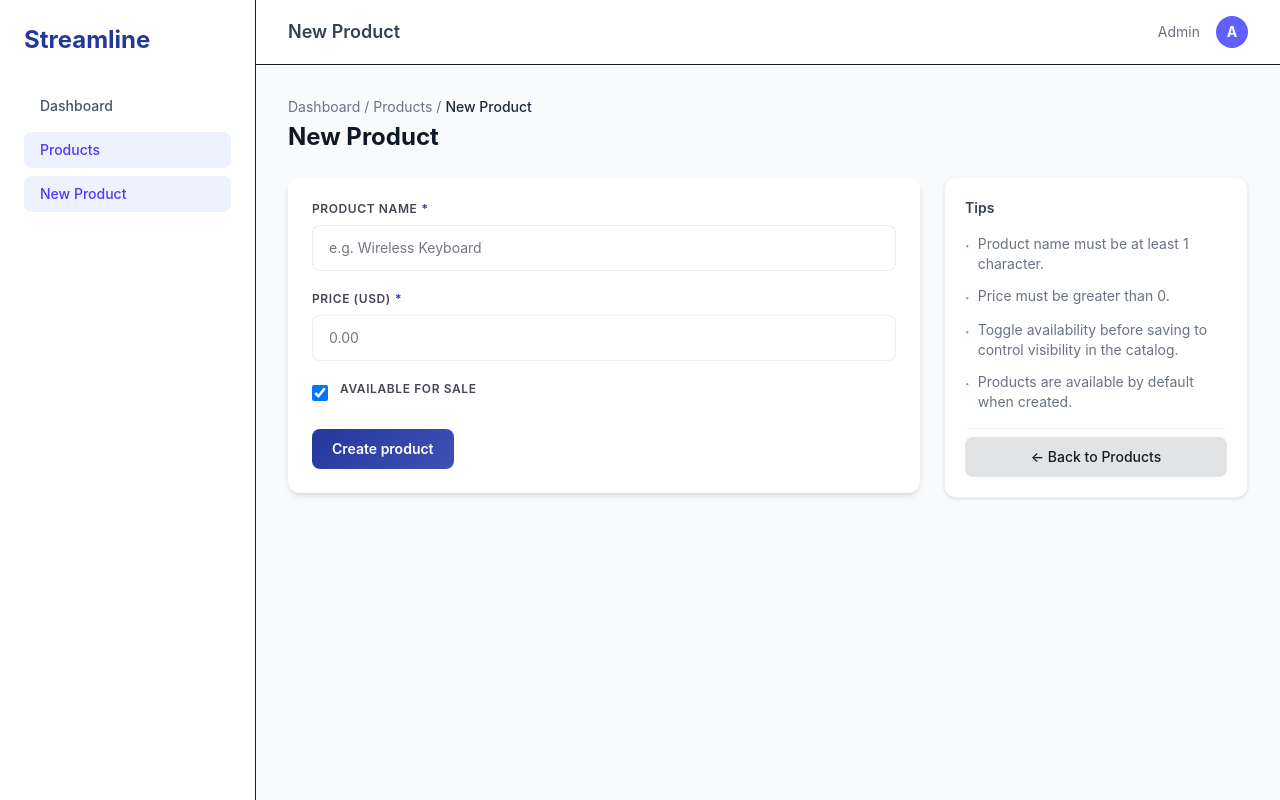
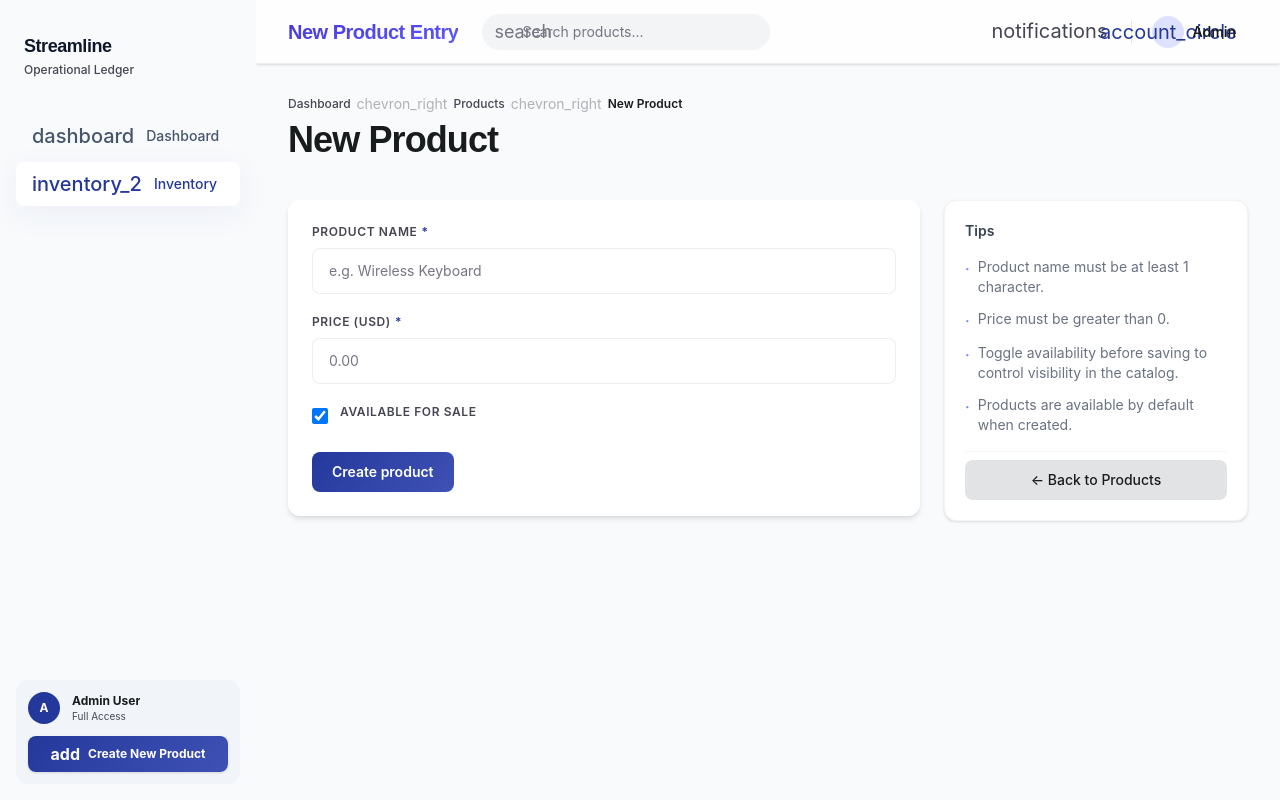
Before and after one commit to DAlejandroCl/streamline-inventory, a React (Vite) app in the folder frontend/: page /products/new in a window 1280 px wide. Built offline with nearby package versions, Linux system fonts and the light colour scheme; no server answers.

Commit message:
refactor: Sidebar with gradient CTA + translate hover, Navbar glassmorphism with search

```diff
--- a/frontend/src/components/layout/Navbar.tsx
+++ b/frontend/src/components/layout/Navbar.tsx
@@ -1,9 +1,9 @@
 import { useLocation } from "react-router-dom";
 
 const PAGE_TITLES: Record<string, string> = {
-  "/": "Dashboard",
-  "/products": "Products",
-  "/products/new": "New Product",
+  "/":              "Dashboard Overview",
+  "/products":      "Inventory Ledger",
+  "/products/new":  "New Product Entry",
 };
 
 function getTitle(pathname: string): string {
@@ -16,16 +16,40 @@ export default function Navbar() {
   const { pathname } = useLocation();
 
   return (
-    <header className="bg-white border-b px-8 py-4 flex justify-between items-center">
-      <h2 className="text-lg font-semibold text-gray-700">
-        {getTitle(pathname)}
-      </h2>
+    <header className="w-full sticky top-0 z-40 glass-nav border-b border-[var(--color-outline-variant)]/30 shadow-sm flex items-center justify-between px-8 h-16">
+      {/* LEFT — brand + search */}
+      <div className="flex items-center gap-6">
+        <span className="text-xl font-extrabold bg-gradient-to-br from-indigo-700 to-indigo-500 bg-clip-text text-transparent font-headline tracking-tight hidden lg:block">
+          {getTitle(pathname)}
+        </span>
+        <div className="relative group">
+          <span className="material-symbols-outlined absolute left-3 top-1/2 -translate-y-1/2 text-[var(--color-outline)] text-lg pointer-events-none">
+            search
+          </span>
+          <input
+            type="text"
+            placeholder="Search products..."
+            className="pl-10 pr-4 py-2 bg-[var(--color-surface-container-low)] border-none rounded-full text-sm focus:outline-none focus:ring-2 focus:ring-[var(--color-primary)]/20 w-72 transition-all placeholder:text-[var(--color-outline)]"
+          />
+        </div>
+      </div>
 
-      <div className="flex items-center gap-4">
-        <span className="text-sm text-gray-500">Admin</span>
-        <div className="w-8 h-8 rounded-full bg-indigo-500 text-white flex items-center justify-center text-sm font-bold">
-          A
-        </div>
+      {/* RIGHT — actions + user */}
+      <div className="flex items-center gap-2">
+        <button className="p-2 text-[var(--color-on-surface-variant)] hover:text-[var(--color-primary)] hover:bg-[var(--color-surface-container-low)] rounded-full transition-all active:scale-95">
+          <span className="material-symbols-outlined text-xl leading-none">notifications</span>
+        </button>
+
+        <div className="w-px h-6 bg-[var(--color-outline-variant)]/40 mx-2" />
+
+        <button className="flex items-center gap-2 p-1 pr-3 rounded-full hover:bg-[var(--color-surface-container-low)] transition-all active:scale-95">
+          <div className="w-8 h-8 rounded-full bg-[var(--color-primary-fixed)] flex items-center justify-center">
+            <span className="material-symbols-outlined text-[var(--color-primary)] text-xl leading-none" style={{ fontVariationSettings: "'FILL' 1" }}>
+              account_circle
+            </span>
+          </div>
+          <span className="text-sm font-semibold text-[var(--color-on-surface)]">Admin</span>
+        </button>
       </div>
     </header>
   );
--- a/frontend/src/components/layout/PageHeader.tsx
+++ b/frontend/src/components/layout/PageHeader.tsx
@@ -1,41 +1,49 @@
 import { Link } from "react-router-dom";
 
-type Breadcrumb = {
-  label: string;
-  to: string;
-};
+type Breadcrumb = { label: string; to: string };
 
 type Props = {
   title: string;
+  description?: string;
   breadcrumbs?: Breadcrumb[];
   action?: React.ReactNode;
 };
 
-export default function PageHeader({ title, breadcrumbs, action }: Props) {
+export default function PageHeader({ title, description, breadcrumbs, action }: Props) {
   return (
-    <div className="flex items-start justify-between mb-6">
+    <div className="flex flex-col md:flex-row md:items-end justify-between gap-4 mb-10">
       <div>
         {breadcrumbs && breadcrumbs.length > 0 && (
-          <nav aria-label="Breadcrumb" className="flex items-center gap-1 text-sm text-gray-500 mb-1">
-            {breadcrumbs.map((crumb, index) => (
-              <span key={crumb.to} className="flex items-center gap-1">
-                {index > 0 && <span aria-hidden="true">/</span>}
+          <nav aria-label="Breadcrumb" className="flex items-center gap-1.5 text-xs text-[var(--color-on-surface-variant)] mb-2">
+            {breadcrumbs.map((crumb, i) => (
+              <span key={crumb.to} className="flex items-center gap-1.5">
+                {i > 0 && (
+                  <span className="material-symbols-outlined text-sm leading-none opacity-40">
+                    chevron_right
+                  </span>
+                )}
                 <Link
                   to={crumb.to}
-                  className="hover:text-indigo-600 transition-colors"
+                  className="hover:text-[var(--color-primary)] transition-colors font-medium"
                 >
                   {crumb.label}
                 </Link>
               </span>
             ))}
-            <span aria-hidden="true">/</span>
-            <span className="text-gray-800 font-medium">{title}</span>
+            <span className="material-symbols-outlined text-sm leading-none opacity-40">chevron_right</span>
+            <span className="text-[var(--color-on-surface)] font-semibold">{title}</span>
           </nav>
         )}
-        <h1 className="text-2xl font-bold text-gray-900">{title}</h1>
+        <h1 className="text-4xl font-extrabold text-[var(--color-on-surface)] font-headline tracking-tight">
+          {title}
+        </h1>
+        {description && (
+          <p className="text-[var(--color-on-surface-variant)] mt-1.5 font-medium">
+            {description}
+          </p>
+        )}
       </div>
-
-      {action && <div className="shrink-0">{action}</div>}
+      {action && <div className="flex-shrink-0">{action}</div>}
     </div>
   );
 }
--- a/frontend/src/components/layout/Sidebar.tsx
+++ b/frontend/src/components/layout/Sidebar.tsx
@@ -1,55 +1,81 @@
-import { NavLink } from "react-router-dom";
+import { NavLink, Link } from "react-router-dom";
 
-const linkBase =
-  "block px-4 py-2 rounded-lg transition text-sm font-medium";
+type NavItem = {
+  to: string;
+  label: string;
+  icon: string;
+  end?: boolean;
+};
+
+const NAV_ITEMS: NavItem[] = [
+  { to: "/", label: "Dashboard", icon: "dashboard", end: true },
+  { to: "/products", label: "Inventory", icon: "inventory_2" },
+];
 
 export default function Sidebar() {
   return (
-    <aside className="w-64 bg-white border-r p-6 flex flex-col">
-      <h1 className="text-2xl font-bold mb-8 text-primary">
+    <aside className="h-screen w-64 fixed left-0 top-0 z-50 flex flex-col p-4 gap-1 bg-slate-50 dark:bg-slate-950">
+      {/* BRAND */}
+      <div className="px-2 py-4 mb-4">
+        <h1 className="text-lg font-extrabold text-slate-900 dark:text-white font-headline tracking-tight">
           Streamline
         </h1>
+        <p className="text-xs text-[var(--color-on-surface-variant)] font-medium mt-0.5">
+          Operational Ledger
+        </p>
+      </div>
 
-      <nav className="space-y-2">
+      {/* NAV */}
+      <nav className="flex flex-col gap-1 flex-1">
+        {NAV_ITEMS.map((item) => (
           <NavLink
-          to="/"
+            key={item.to}
+            to={item.to}
+            end={item.end}
             className={({ isActive }) =>
-            `${linkBase} ${
+              [
+                "flex items-center gap-3 px-4 py-3 rounded-lg text-sm font-medium",
+                "transition-all duration-200 hover:translate-x-1",
                 isActive
-                ? "bg-indigo-50 text-indigo-600"
-                : "text-gray-600 hover:bg-gray-100"
-            }`
+                  ? "bg-white dark:bg-slate-900 text-[var(--color-primary)] shadow-ambient"
+                  : "text-slate-600 dark:text-slate-400 hover:bg-slate-200/50 dark:hover:bg-slate-800/50 hover:text-slate-900 dark:hover:text-slate-100",
+              ].join(" ")
             }
           >
-          Dashboard
+            {({ isActive }) => (
+              <>
+                <span
+                  className="material-symbols-outlined text-xl leading-none"
+                  style={isActive ? { fontVariationSettings: "'FILL' 1" } : undefined}
+                >
+                  {item.icon}
+                </span>
+                <span>{item.label}</span>
+              </>
+            )}
           </NavLink>
+        ))}
+      </nav>
 
-        <NavLink
-          to="/products"
-          className={({ isActive }) =>
-            `${linkBase} ${
-              isActive
-                ? "bg-indigo-50 text-indigo-600"
-                : "text-gray-600 hover:bg-gray-100"
-            }`
-          }
+      {/* FOOTER — user + CTA */}
+      <div className="p-3 bg-slate-100 dark:bg-slate-900 rounded-xl space-y-3">
+        <div className="flex items-center gap-3">
+          <div className="w-8 h-8 rounded-full bg-[var(--color-primary)] flex items-center justify-center text-white text-xs font-bold shrink-0">
+            A
+          </div>
+          <div className="min-w-0">
+            <p className="text-xs font-bold text-[var(--color-on-surface)] truncate">Admin User</p>
+            <p className="text-[10px] text-[var(--color-on-surface-variant)]">Full Access</p>
+          </div>
+        </div>
+        <Link
+          to="/products/new"
+          className="flex items-center justify-center gap-2 w-full py-2.5 btn-primary-gradient text-white text-xs font-bold rounded-lg shadow-sm hover:scale-[1.02] active:scale-95 transition-all"
         >
-          Products
-        </NavLink>
-
-        <NavLink
-          to="/products/new"
-          className={({ isActive }) =>
-            `${linkBase} ${
-              isActive
-                ? "bg-indigo-50 text-indigo-600"
-                : "text-gray-600 hover:bg-gray-100"
-            }`
-          }
-        >
-          New Product
-        </NavLink>
-      </nav>
+          <span className="material-symbols-outlined text-base leading-none">add</span>
+          Create New Product
+        </Link>
+      </div>
     </aside>
   );
 }
--- a/frontend/src/layouts/MainLayout.tsx
+++ b/frontend/src/layouts/MainLayout.tsx
@@ -4,15 +4,14 @@ import Navbar from "../components/layout/Navbar";
 
 export default function MainLayout() {
   return (
-    <div className="flex h-screen bg-gray-50">
-
+    <div className="flex h-screen bg-[var(--color-background)] text-[var(--color-on-surface)] font-body antialiased">
       <Sidebar />
-
-      <div className="flex-1 flex flex-col overflow-hidden">
+      <div className="flex-1 flex flex-col overflow-hidden ml-64">
         <Navbar />
-
-        <main className="flex-1 overflow-y-auto p-8">
-          <Outlet />
+        <main className="flex-1 overflow-y-auto p-8 no-scrollbar">
+          <div className="max-w-7xl mx-auto">
+            <Outlet />
+          </div>
         </main>
       </div>
     </div>
```
Lines whose indentation alone changed are shown as unchanged.
